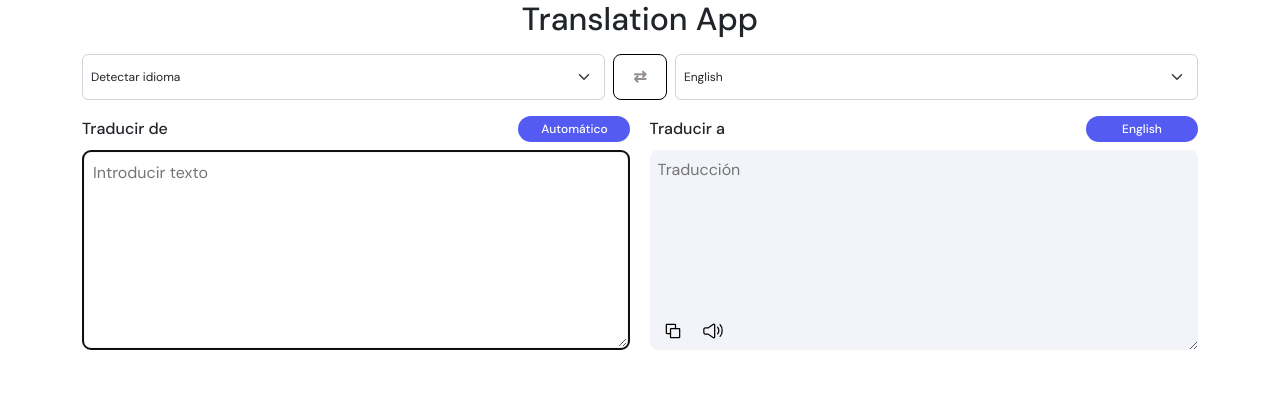
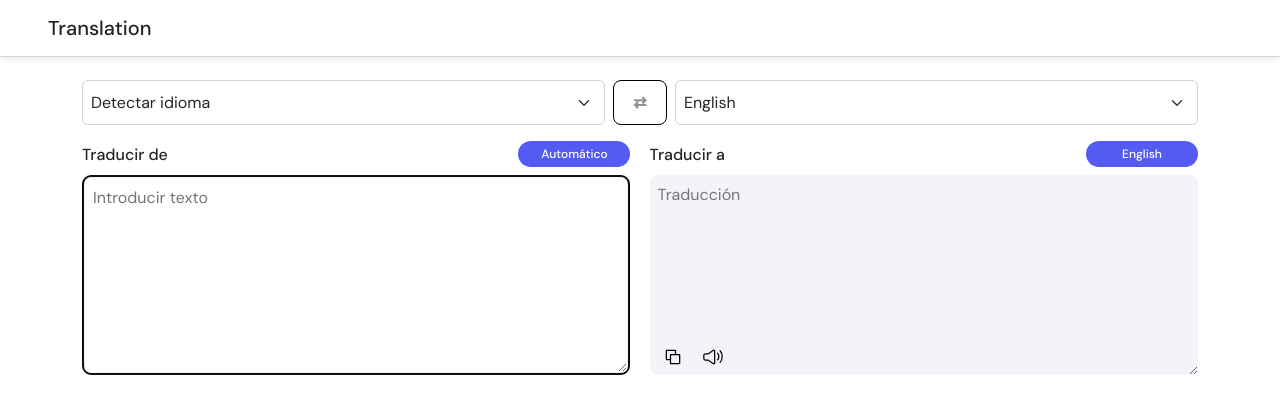
Before and after one commit to juandaospina/react-translate-app, a React (Vite) app: page / in a window 1280 px wide. Shown: the top 414 px of the page. Built offline with nearby package versions, Linux system fonts and the light colour scheme.

Commit message:
style: header ui

```diff
--- a/src/App.css
+++ b/src/App.css
@@ -5,7 +5,8 @@
 }
 
 .container {
-  margin-top: 1rem;
+  margin-top: 4.2rem;
+  /* border: 1px solid red; */
 }
 
 .container-language-switch {
@@ -75,6 +76,10 @@ span {
 }
 
 @media screen and (min-width: 840px) {
+  .container {
+    margin-top: 5rem;
+  }
+
   .container-textarea {
     display: flex;
     flex-direction: row;
--- a/src/AppRoot.tsx
+++ b/src/AppRoot.tsx
@@ -14,6 +14,7 @@ import { useDataReducer } from "./hooks/useDataReducer";
 import { AUTO_LANGUAGE, SUPPORTED_LANGUAGES } from "./constants";
 import { useDebounce } from "./hooks/useDebounce";
 import { translator } from "./services/translator";
+import { Header } from "./components/Header";
 
 export const AppRoot = () => {
   const {
@@ -64,7 +65,8 @@ export const AppRoot = () => {
 
   return (
     <React.Fragment>
-      <h2>Translation App</h2>
+      <Header />
+      {/* <h2>Translation App</h2> */}
 
       <section className="container">
         <section className="container-language-switch">
--- /dev/null
+++ b/src/components/Header/index.tsx
@@ -0,0 +1,9 @@
+import "../../styles/Header.css";
+
+export const Header = () => {
+  return (
+    <header>
+      <h5>Translation</h5>
+    </header>
+  );
+};
--- /dev/null
+++ b/src/styles/Header.css
@@ -0,0 +1,30 @@
+header {
+  display: flex;
+  align-items: center;
+  justify-content: center;
+  width: 100%;
+  height: 3rem;
+  position: fixed;
+  top: 0;
+  left: 0;
+  right: 0;
+  margin-bottom: 5rem;
+  box-shadow: 0 0 0 1px rgba(53, 72, 91, 0.14), 0 3px 2px rgba(0, 0, 0, 0.04),
+    0 7px 7px rgba(0, 0, 0, 0.03);
+}
+
+header > h5 {
+  margin: 0;
+  padding-left: 1rem;
+}
+
+@media screen and (min-width: 840px) {
+  header {
+    height: 3.5rem;
+    justify-content: start;
+  }
+
+  header > h5 {
+    padding-left: 3rem;
+  }
+}
--- a/src/styles/LanguageSelector.css
+++ b/src/styles/LanguageSelector.css
@@ -4,3 +4,8 @@
   font-size: 12px;
   padding: 8px;
 }
+ @media screen and (min-width: 840px) {
+  .form-select {
+    font-size: 16px;
+  }
+ }
```
